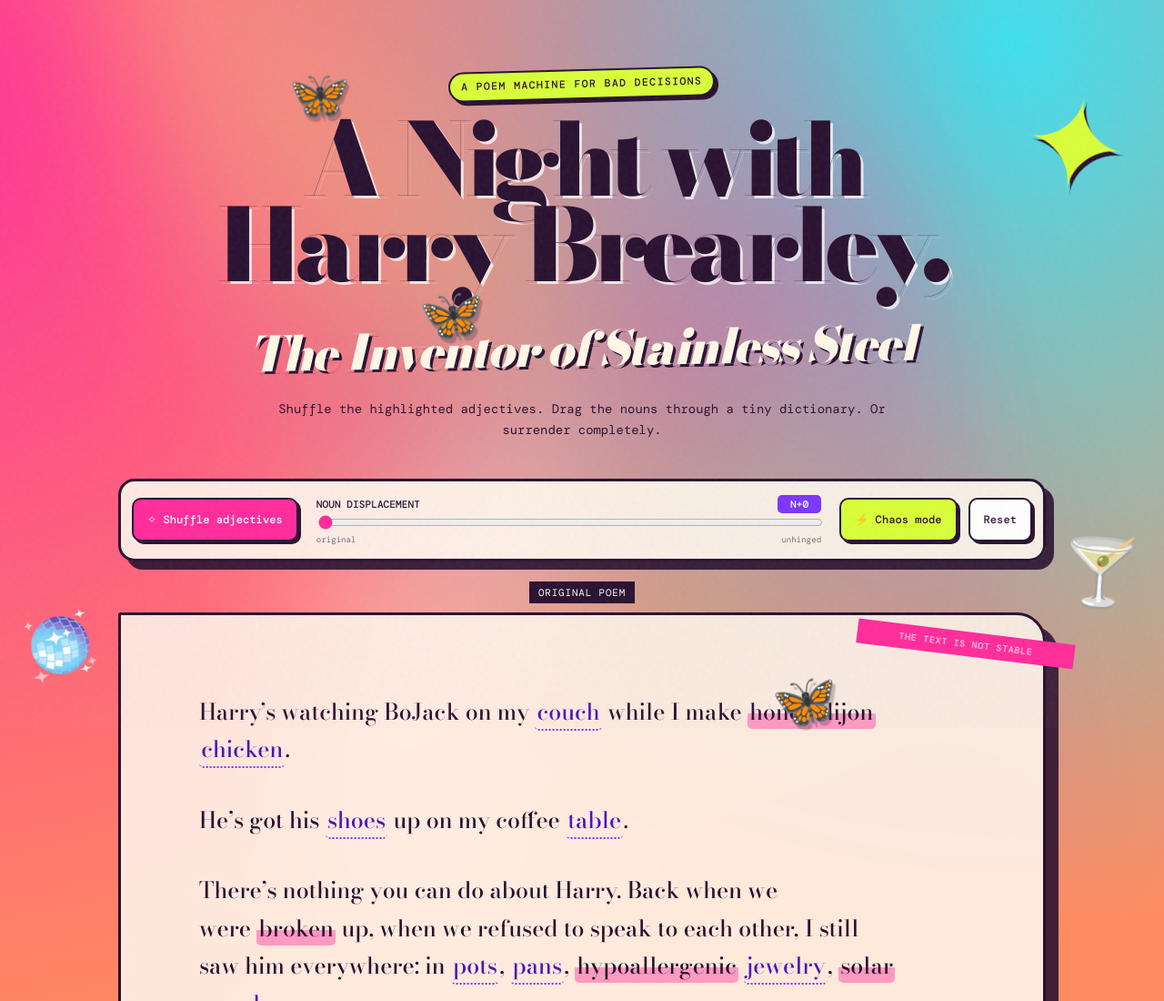
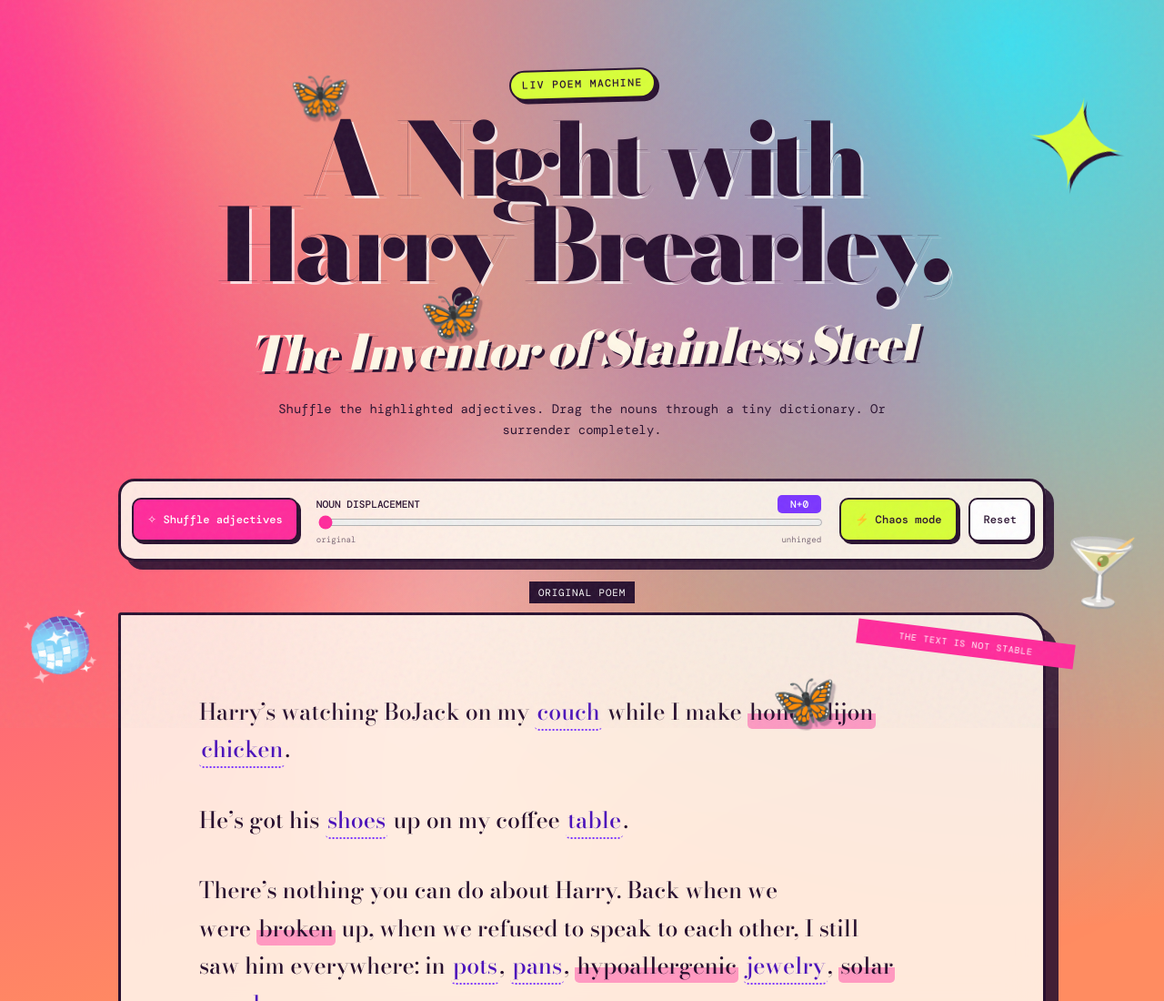
Before and after one commit to addisonhkerwin-create/Steel, a plain HTML site: page index.html in a window 1280 px wide. Shown: the top 1100 px of the page at 91% size. Drawn offline with nearby package versions, Linux system fonts and the light colour scheme.

Commit message:
Update index.html
V1

```diff
--- a/index.html
+++ b/index.html
@@ -25,7 +25,7 @@
 
   <main>
     <header class="hero">
-      <p class="kicker">A POEM MACHINE FOR BAD DECISIONS</p>
+      <p class="kicker">LIV POEM MACHINE</p>
       <h1>A Night with Harry Brearley,<br><em>The Inventor of Stainless Steel</em></h1>
       <p class="instructions">
         Shuffle the highlighted adjectives. Drag the nouns through a tiny dictionary.
```
